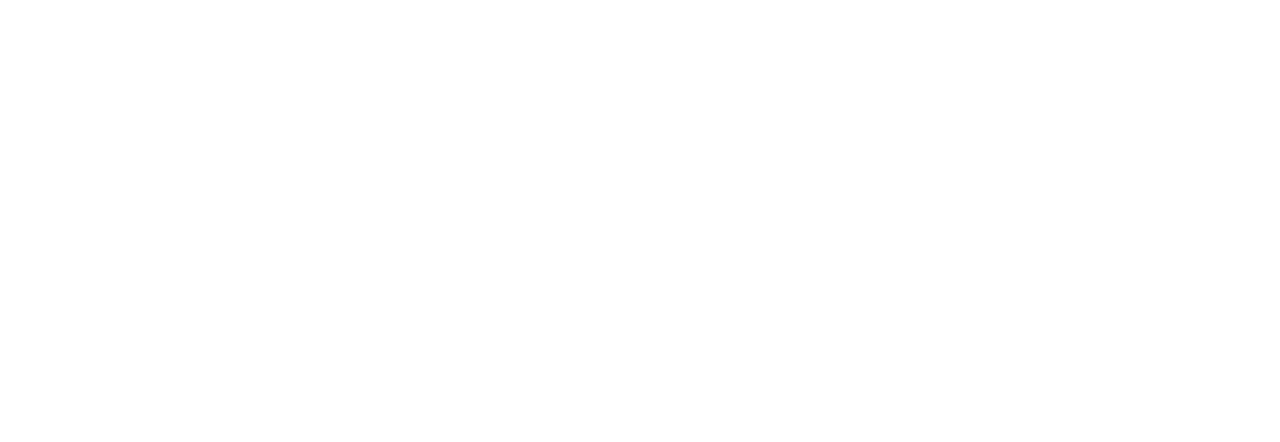
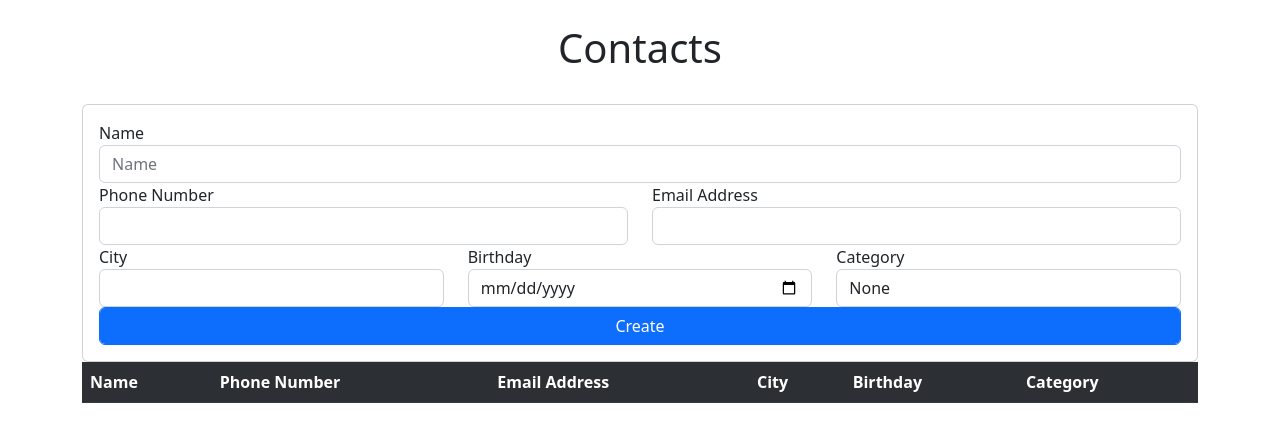
Before and after one commit to dmoylan1/week10CodingAssignment, a website: page index.html in a window 1280 px wide. Drawn offline with nearby package versions, Linux system fonts and the light colour scheme.

Commit message:
basic html for page created

```diff
--- a/index.html
+++ b/index.html
@@ -4,12 +4,87 @@
     <meta charset="UTF-8">
     <meta http-equiv="X-UA-Compatible" content="IE=edge">
     <meta name="viewport" content="width=device-width, initial-scale=1.0">
-    <title>Week 9 Coding Assignment</title>
+    <title>Contacts</title>
     <link rel="stylesheet" href="node_modules/bootstrap/dist/css/bootstrap.css">
 </head>
 <body class="container">
+    <br>
+    <h1 class="text-center">Contacts</h1>
+    <br>
+    <div class="card">
+        <div class="card-body">
+            <div class="row">
+                <div class="col-sm">
+                    <div class="form-group">
+                        <label for="new-task">Name</label>
+                        <input type="text" class="form-control" id="new-contact-name" placeholder="Name">
+                    </div>
+                </div>
+            </div>
+            <div class="row">
+                <div class="col-sm">
+                    <div class="form-group">
+                        <label for="phone">Phone Number</label>
+                        <input type="tel" class="form-control" id="phone">
+                    </div>
+                </div>
+                <div class="col-sm">
+                    <div class="form-group">
+                        <label for="email">Email Address</label>
+                        <input type="email" class="form-control" id="email">
+                    </div>
+                </div>
+            </div>
+            <div class="row">
+                <div class="col-sm">
+                    <div class="form-group">
+                        <label for="city">City</label>
+                        <input type="text" class="form-control" id="city">
+                    </div>
+                </div>
+                <div class="col-sm">
+                    <div class="form-group">
+                        <label for="birthday">Birthday</label>
+                        <input type="date" class="form-control" id="birthday">
+                    </div>
+                </div>
+                <div class="col-sm">
+                    <div class="form-group">
+                        <label for="categoru">Category</label>
+                        <select class="form-control" id="category">
+                            <option value="none">None</option>
+                            <option value="work">Work</option>
+                            <option value="family">Family</option>
+                            <option value="friend">Friend</option>
+                        </select>
+                    </div>
+                </div>
+            </div>
 
-    <script src="https://cdn.jsdelivr.net/npm/bootstrap@5.2.0/dist/js/bootstrap.bundle.min.js"
+            <div>
+                <button class="btn btn-primary form-control" id="add">Create</button>
+            </div>
+        </div>
+    </div>
+    <table id="list" class="table table-dark table-striped">
+        <tr>
+            <th>Name</th>
+            <th>Phone Number</th>
+            <th>Email Address</th>
+            <th>City</th>
+            <th>Birthday</th>
+            <th>Category</th>
+        </tr>
+
+    </table>
+
+
+
+
+<script src="node_modules/jquery/dist/jquery.js"></script>
+<script src="node_modules/bootstrap/dist/js/bootstrap.bundle.js"></script>
+<script src="todo.js"></script>
+<script src="https://cdn.jsdelivr.net/npm/bootstrap@5.2.0/dist/js/bootstrap.bundle.min.js"
     integrity="sha384-A3rJD856KowSb7dwlZdYEkO39Gagi7vIsF0jrRAoQmDKKtQBHUuLZ9AsSv4jD4Xa" crossorigin="anonymous"></script>
 </body>
 </html>
```
